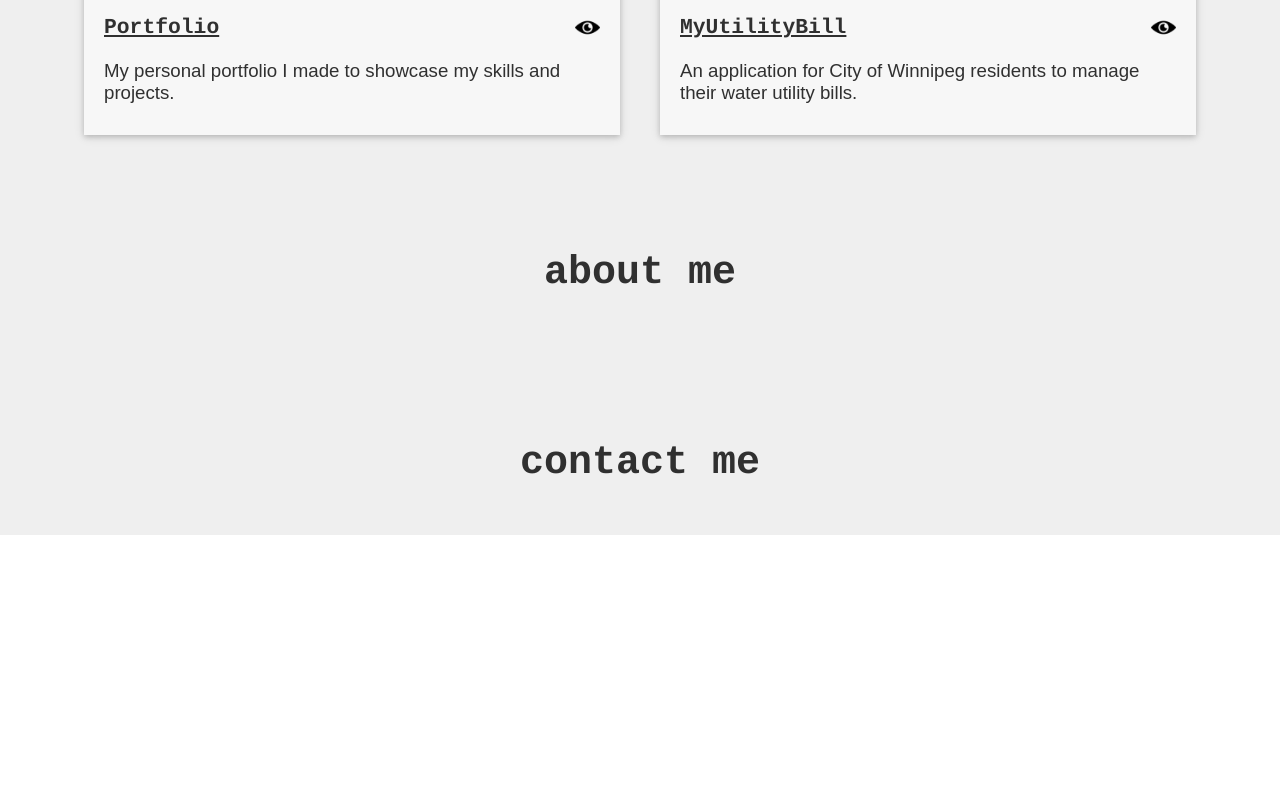
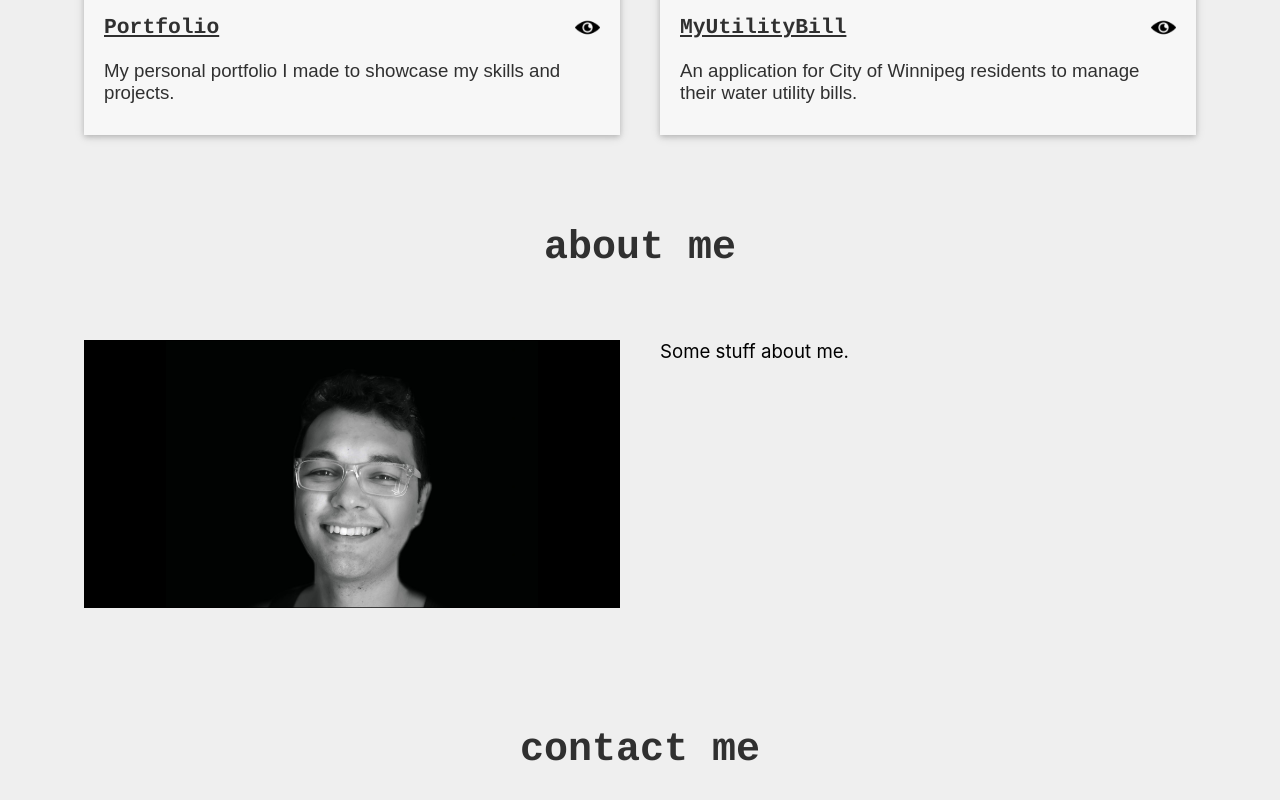
Before and after one commit to danloveg/portfolio, a React (Create React App) app: page / in a window 1280 px wide. Shown: the part 1712-2512 px from the top of the page. Before the commit the page ends 2247 px from the top, so only its background shows below. Built offline with nearby package versions, Linux system fonts and the light colour scheme.

Commit message:
Add picture and basic styling to About section

```diff
--- a/src/about/About.css
+++ b/src/about/About.css
@@ -0,0 +1,41 @@
+.about-row {
+    display: flex;
+    flex-direction: row;
+    flex-wrap: wrap;
+    width: 100%;
+}
+
+.about-column {
+    display: flex;
+    flex-direction: column;
+    flex-basis: 100%;
+    flex: 1;
+}
+
+.column-item-container {
+    margin: 20px;
+}
+
+.profile-pic {
+    width: 100%;
+}
+
+.about-text {
+    position: relative;
+    margin: 20px;
+    width: 100%;
+    font-size: 14pt;
+}
+
+@media (max-width: 800px) {
+    .about-column {
+        flex: 100%;
+        max-width: 100%;
+    }
+}
+
+@media (max-width: 512px) {
+    .about-text {
+        font-size: 12pt;
+    }
+}
--- a/src/about/About.jsx
+++ b/src/about/About.jsx
@@ -1,11 +1,28 @@
 import React, {Component} from "react"
+
+import profilePic from "../assets/about_me_picture.png"
+import "./About.css"
 
 class About extends Component {
     render() {
         return (
-            <div className="section-title">
+            <div>
                 <br />
-                about me
+                <div className="section-title">
+                    about me
+                </div>
+                <div className="about-row">
+                    <div className="about-column">
+                        <div className="column-item-container">
+                            <img className="profile-pic" src={profilePic} alt="A portrait of myself"></img>
+                        </div>
+                    </div>
+                    <div className="about-column">
+                        <div className="about-text">
+                            Some stuff about me.
+                        </div>
+                    </div>
+                </div>
             </div>
         )
     }
```
Also changed, not shown: src/assets/about_me_picture.png (added).
